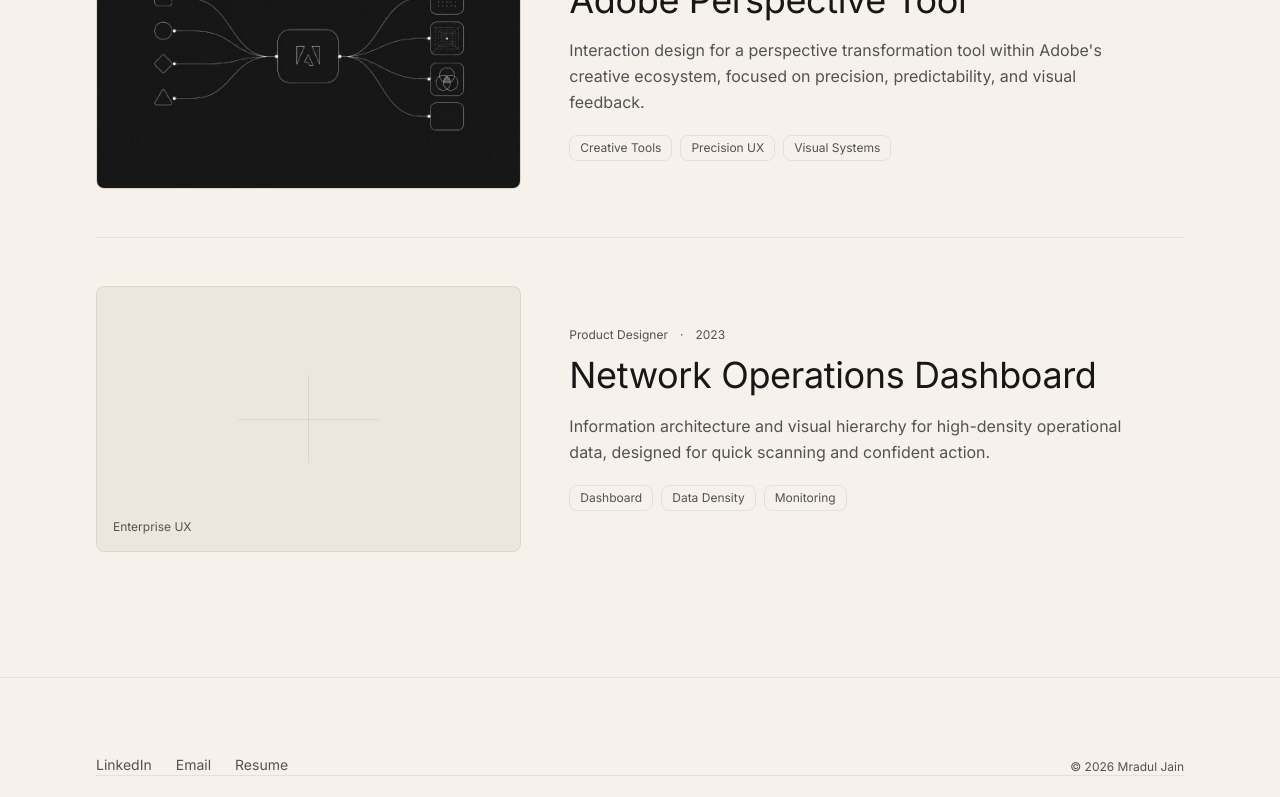
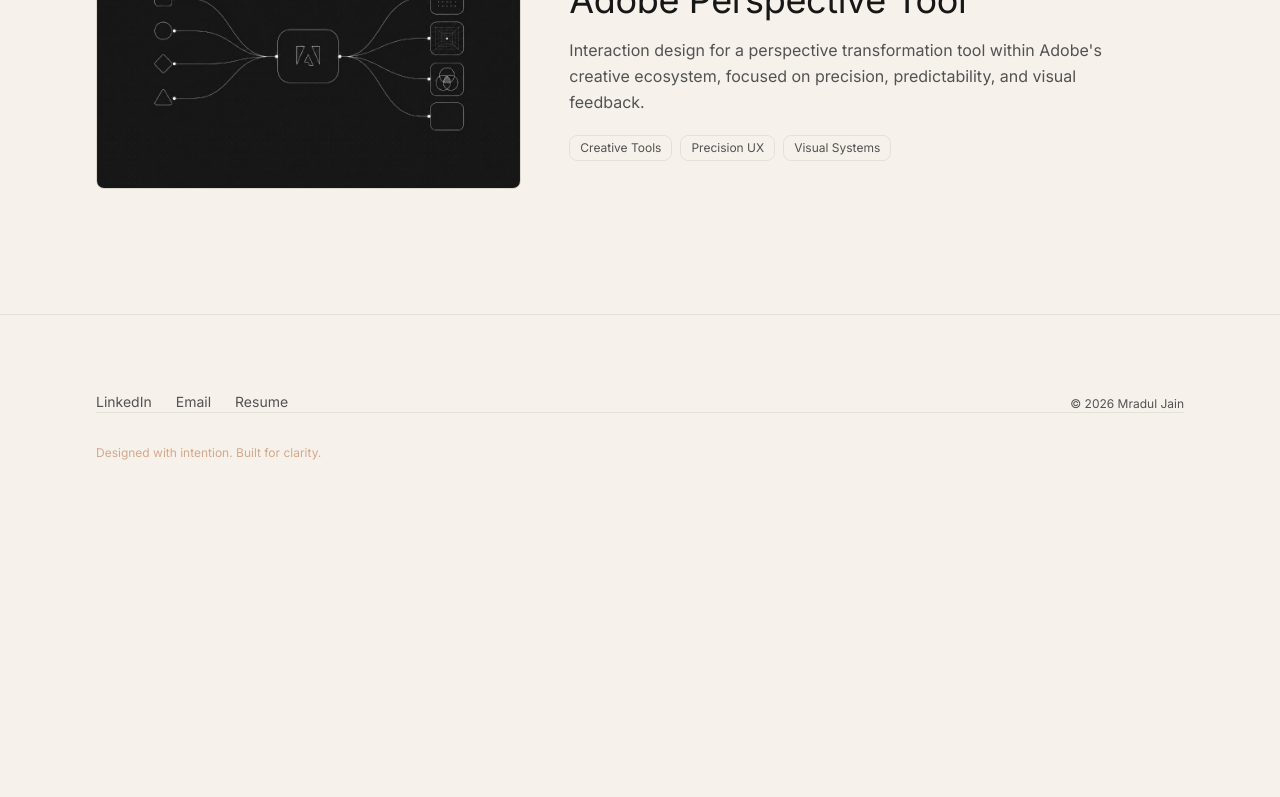
Before and after one commit to mrjartworks-svg/Portfolio, a Next.js app: page /work in a window 1280 px wide. Shown: the part 1276-2073 px from the top of the page. After the commit the page ends 1814 px from the top, so only its background shows below. Built offline with nearby package versions, Linux system fonts and the light colour scheme; a web font is replaced by a local one.

Commit message:
Remove Network Operations Dashboard from work list.

```diff
--- a/src/data/projects.ts
+++ b/src/data/projects.ts
@@ -58,18 +58,6 @@
  scale: 2,
  readTimeMinutes: 15,
  },
- {
- slug: "network-operations-dashboard",
- title: "Network Operations Dashboard",
- category: "Enterprise UX",
- role: "Product Designer",
- year: "2023",
- tags: ["Dashboard", "Data Density", "Monitoring"],
- summary:
- "Operational dashboard for network health monitoring across distributed infrastructure.",
- description:
- "Information architecture and visual hierarchy for high-density operational data, designed for quick scanning and confident action.",
- },
 ];
 
 export function getProjectBySlug(slug: string): Project | undefined {
```
